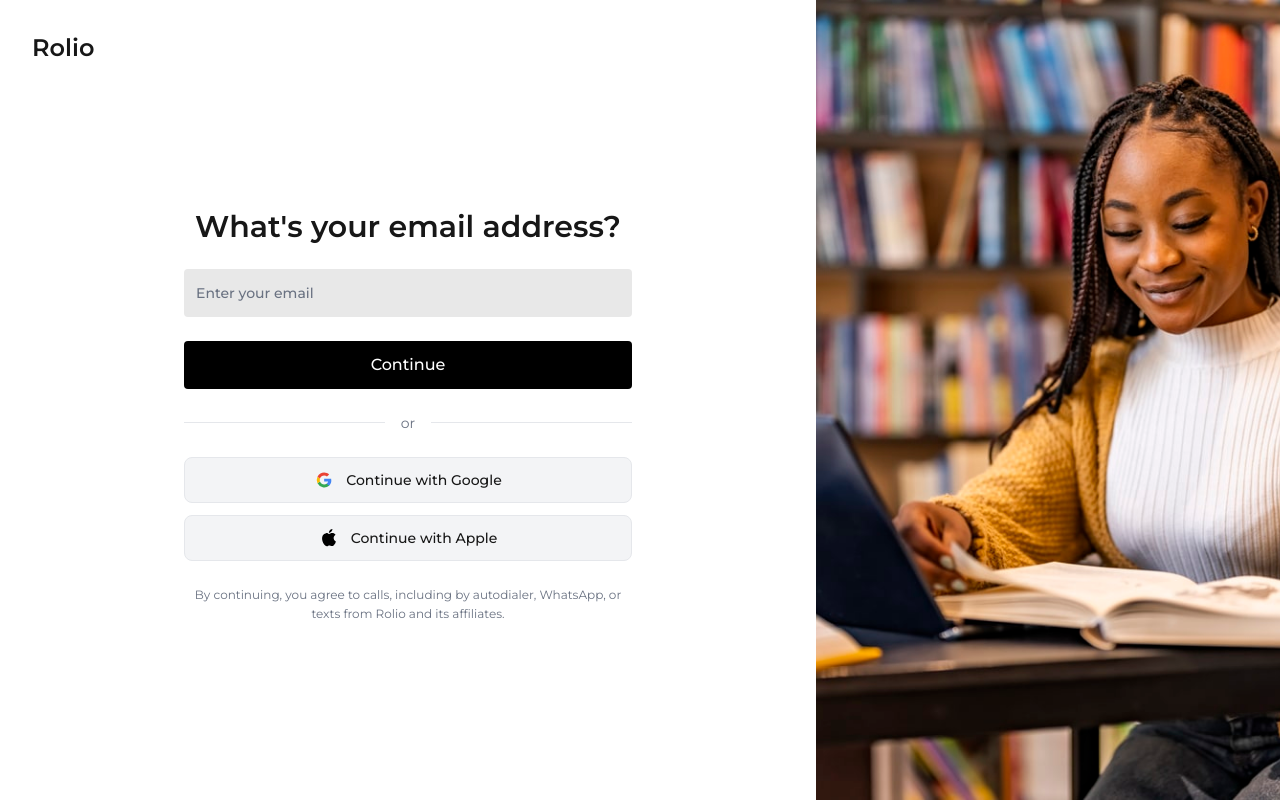
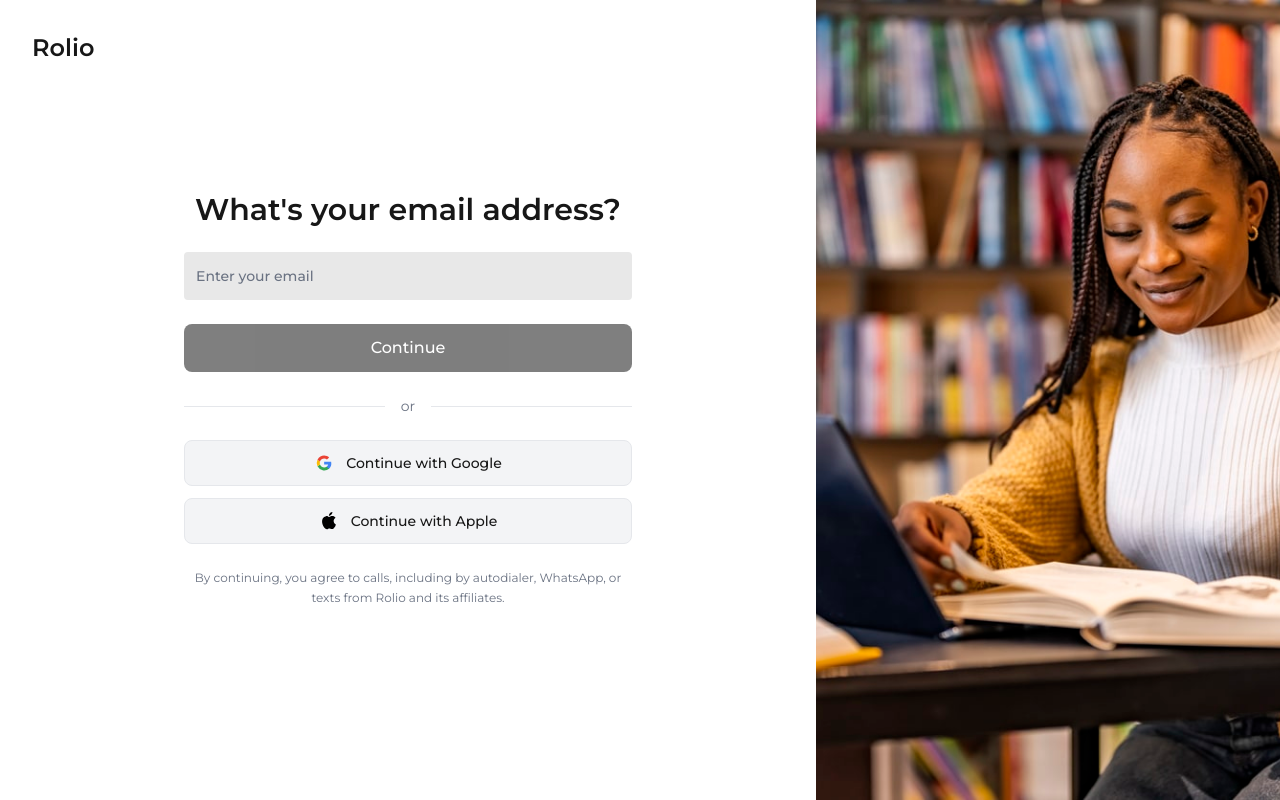
Before and after one commit to bidhan-skybase/Rolio-frontend, a Next.js app: page /auth in a window 1280 px wide. Built offline with nearby package versions, Linux system fonts and the light colour scheme.

Commit message:
feat: Add otp verification section

```diff
--- a/src/app/auth/page.tsx
+++ b/src/app/auth/page.tsx
@@ -1,10 +1,10 @@
 'use client';
-import { useState } from "react";
+import {useState} from "react";
 import TextField from "@/components/textfield";
 import SocialButton from "@/components/socialMediaButton";
 import Image from "next/image";
 
-
+type Step = 'email' | 'otp';
 
 // Icon Components
 const GoogleIcon = () => (
@@ -18,12 +18,111 @@ const GoogleIcon = () => (
 
 const AppleIcon = () => (
     <svg width="20" height="20" viewBox="0 0 1195 1195" xmlns="http://www.w3.org/2000/svg">
-        <path d="M1006.933 812.8c-32 153.6-115.2 211.2-147.2 249.6-32 25.6-121.6 25.6-153.6 6.4-38.4-25.6-134.4-25.6-166.4 0-44.8 32-115.2 19.2-128 12.8-256-179.2-352-716.8 12.8-774.4 64-12.8 134.4 32 134.4 32 51.2 25.6 70.4 12.8 115.2-6.4 96-44.8 243.2-44.8 313.6 76.8-147.2 96-153.6 294.4 19.2 403.2zM802.133 64c12.8 70.4-64 224-204.8 230.4-12.8-38.4 32-217.6 204.8-230.4z"/>
+        <path
+            d="M1006.933 812.8c-32 153.6-115.2 211.2-147.2 249.6-32 25.6-121.6 25.6-153.6 6.4-38.4-25.6-134.4-25.6-166.4 0-44.8 32-115.2 19.2-128 12.8-256-179.2-352-716.8 12.8-774.4 64-12.8 134.4 32 134.4 32 51.2 25.6 70.4 12.8 115.2-6.4 96-44.8 243.2-44.8 313.6 76.8-147.2 96-153.6 294.4 19.2 403.2zM802.133 64c12.8 70.4-64 224-204.8 230.4-12.8-38.4 32-217.6 204.8-230.4z"/>
     </svg>
 );
 
+interface EmailStepProps {
+    email: string;
+    setEmail: (email: string) => void;
+    onContinue: () => void;
+    isLoading: boolean;
+}
+
+const EmailStep: React.FC<EmailStepProps> = ({email, setEmail, onContinue, isLoading}) => (
+    <div className="w-full max-w-md space-y-6 animate-fadeIn">
+        <h1 className="text-3xl font-semibold text-center">
+            What&apos;s your email address?
+        </h1>
+
+        <TextField
+            placeholder="Enter your email"
+            type="email"
+            name="email"
+            value={email}
+            onChange={(e) => setEmail(e.target.value)}
+        />
+
+        <button
+            onClick={onContinue}
+            disabled={isLoading || !email}
+            className="w-full py-3 px-4 rounded-lg bg-black text-white font-medium hover:bg-gray-800 transition-colors disabled:opacity-50 disabled:cursor-not-allowed"
+        >
+            {isLoading ? "Loading..." : "Continue"}
+        </button>
+
+        <div className="relative">
+            <div className="absolute inset-0 flex items-center">
+                <div className="w-full border-t border-gray-200"></div>
+            </div>
+            <div className="relative flex justify-center text-sm">
+                <span className="px-4 bg-white text-gray-500">or</span>
+            </div>
+        </div>
+
+        <div className="space-y-3">
+            <SocialButton
+                icon={<GoogleIcon/>}
+                text="Continue with Google"
+                onClick={() => console.log("Google login")}
+            />
+
+            <SocialButton
+                icon={<AppleIcon/>}
+                text="Continue with Apple"
+                onClick={() => console.log("Apple login")}
+            />
+        </div>
+
+        <p className="text-xs text-gray-500 text-center leading-relaxed">
+            By continuing, you agree to calls, including by autodialer,
+            WhatsApp, or texts from Rolio and its affiliates.
+        </p>
+    </div>
+);
+
+interface OTPStepProps {
+    email: string;
+    otp: string;
+    setOtp: (otp: string) => void;
+    onVerify: () => void;
+    onBack: () => void;
+    isLoading: boolean;
+}
+
+const OTPStep: React.FC<OTPStepProps> = ({email, otp, setOtp, onVerify, onBack, isLoading}) => (
+    <div className="w-full max-w-md space-y-6 animate-fadeIn">
+        <h1 className="text-3xl font-semibold text-center">
+            Check your email
+        </h1> <h4 className="text-[14px] font-regular text-center m-4">
+        We’ve sent you a passcode.
+        <br />
+        Please check your inbox at {email}.
+    </h4>
+        <div className="space-y-4">
+            <TextField placeholder={"Six digit code"}></TextField>
+
+            <button
+                onClick={onVerify}
+                disabled={isLoading || otp.length !== 6}
+                className="w-full py-3 px-4 rounded-lg bg-black text-white font-medium hover:bg-gray-800 transition-colors disabled:opacity-50 disabled:cursor-not-allowed"
+            >
+                {isLoading ? "Verifying..." : "Verify"}
+            </button>
+        </div>
+        <div className="flex justify-center">
+            <button className="btn btn-link text-gray-600" style={{fontSize:12,}}>Resend Code</button>
+        </div>
+
+    </div>
+);
+
+
 export default function LoginPage() {
     const [email, setEmail] = useState("");
+    const [step, setStep] = useState<Step>('email');
+    const [otp, setOtp] = useState("");
     const [isLoading, setIsLoading] = useState(false);
 
     const handleContinue = () => {
@@ -33,12 +132,47 @@ export default function LoginPage() {
         console.log("Email submitted:", email);
     };
 
+    function getSecureMail(){
+
+        const firstTwo = email.substring(0,2);
+        const domain = email.substring(email.indexOf("@"));
+        const sanitizedEmail = firstTwo + "*****" + domain;
+        return sanitizedEmail
+    }
+
     const handleGoogleLogin = () => {
         console.log("Google login clicked");
     };
 
     const handleAppleLogin = () => {
         console.log("Apple login clicked");
+    };
+
+    const handleBack = () => {
+        setStep('email');
+        setOtp("");
+    };
+    const handleEmailContinue = () => {
+        if (!email) return;
+        setIsLoading(true);
+
+        // Simulate API call
+        setTimeout(() => {
+            setIsLoading(false);
+            setStep('otp');
+        }, 1000);
+    };
+
+    const handleOTPVerify = () => {
+        if (otp.length !== 6) return;
+        setIsLoading(true);
+
+        // Simulate API call
+        setTimeout(() => {
+            setIsLoading(false);
+            console.log("OTP verified!");
+            // Redirect to dashboard or next step
+        }, 1000);
     };
 
     return (
@@ -49,65 +183,31 @@ export default function LoginPage() {
                 <div className="text-2xl font-semibold">Rolio</div>
 
                 {/* Centered Content */}
-                <div className="flex flex-1 flex-col justify-center items-center">
-                    <div className="w-full max-w-md space-y-6">
-                        {/* Header */}
-                        <h1 className="text-3xl font-semibold text-center">
-                            What&apos;s your email address?
-                        </h1>
+                <div className="flex flex-1 flex-col justify-start items-center mt-32">
+                    {step === 'email' && (
+                        <EmailStep
+                            email={email}
+                            setEmail={setEmail}
+                            onContinue={handleEmailContinue}
+                            isLoading={isLoading}
+                        />
+                    )}
 
-                        {/* Email Input */}
-                        <TextField
-                            placeholder="Enter your email"
-                            type="email"
-                            name="email"
-                            value={email}
-                            onChange={(e) => setEmail(e.target.value)}
+                    {step === 'otp' && (
+                        <OTPStep
+                            email={getSecureMail()}
+                            otp={otp}
+                            setOtp={setOtp}
+                            onVerify={handleOTPVerify}
+                            onBack={handleBack}
+                            isLoading={isLoading}
                         />
+                    )}
+                </div>
 
-                        {/* Continue Button */}
-                        <button
-                            onClick={handleContinue}
-                            disabled={isLoading}
-                            className="w-full py-3 px-4 rounded-[4px] bg-black text-white font-medium hover:bg-gray-800 transition-colors disabled:opacity-50 disabled:cursor-not-allowed"
-                        >
-                            {isLoading ? "Loading..." : "Continue"}
-                        </button>
-
-                        {/* Divider */}
-                        <div className="relative">
-                            <div className="absolute inset-0 flex items-center">
-                                <div className="w-full border-t border-gray-200"></div>
-                            </div>
-                            <div className="relative flex justify-center text-sm">
-                                <span className="px-4 bg-white text-gray-500">or</span>
-                            </div>
-                        </div>
-
-                        {/* Social Login Buttons */}
-                        <div className="space-y-3">
-                            <SocialButton
-                                icon={<GoogleIcon />}
-                                text="Continue with Google"
-                                onClick={handleGoogleLogin}
-                            />
-
-                            <SocialButton
-                                icon={<AppleIcon />}
-                                text="Continue with Apple"
-                                onClick={handleAppleLogin}
-                            />
-                        </div>
-
-                        {/* Terms Text */}
-                        <p className="text-xs text-gray-500 text-center leading-relaxed">
-                            By continuing, you agree to calls, including by autodialer,
-                            WhatsApp, or texts from Rolio and its affiliates.
-                        </p>
-                    </div>
-                </div>
             </div>
-            <div className="hidden lg:flex flex-1/6 bg-gradient-to-br from-amber-100 to-orange-100 items-center justify-center relative">
+            <div
+                className="hidden lg:flex flex-1/6 bg-gradient-to-br from-amber-100 to-orange-100 items-center justify-center relative">
                 <Image
                     src="/student.jpg"
                     alt="User using the system"
```
